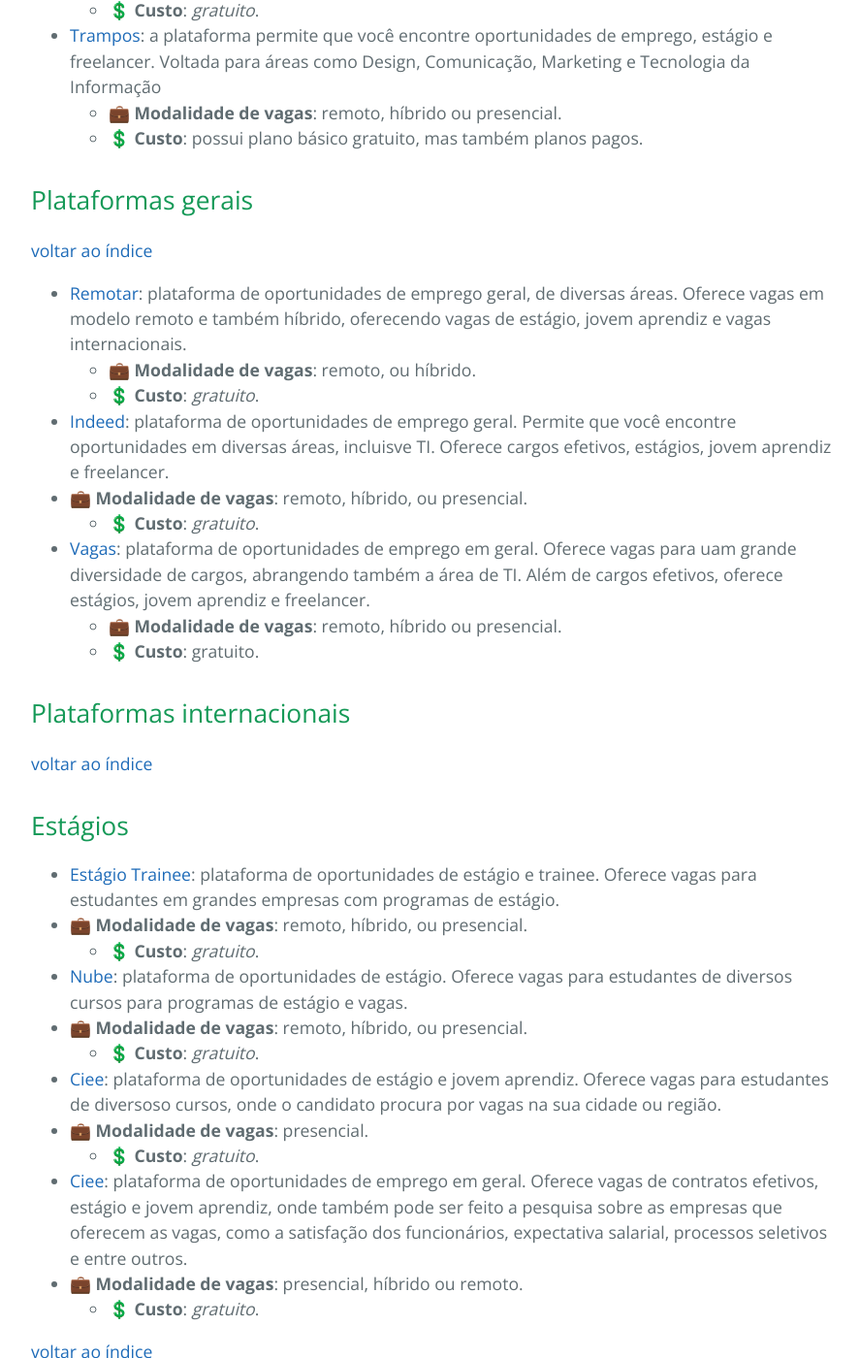
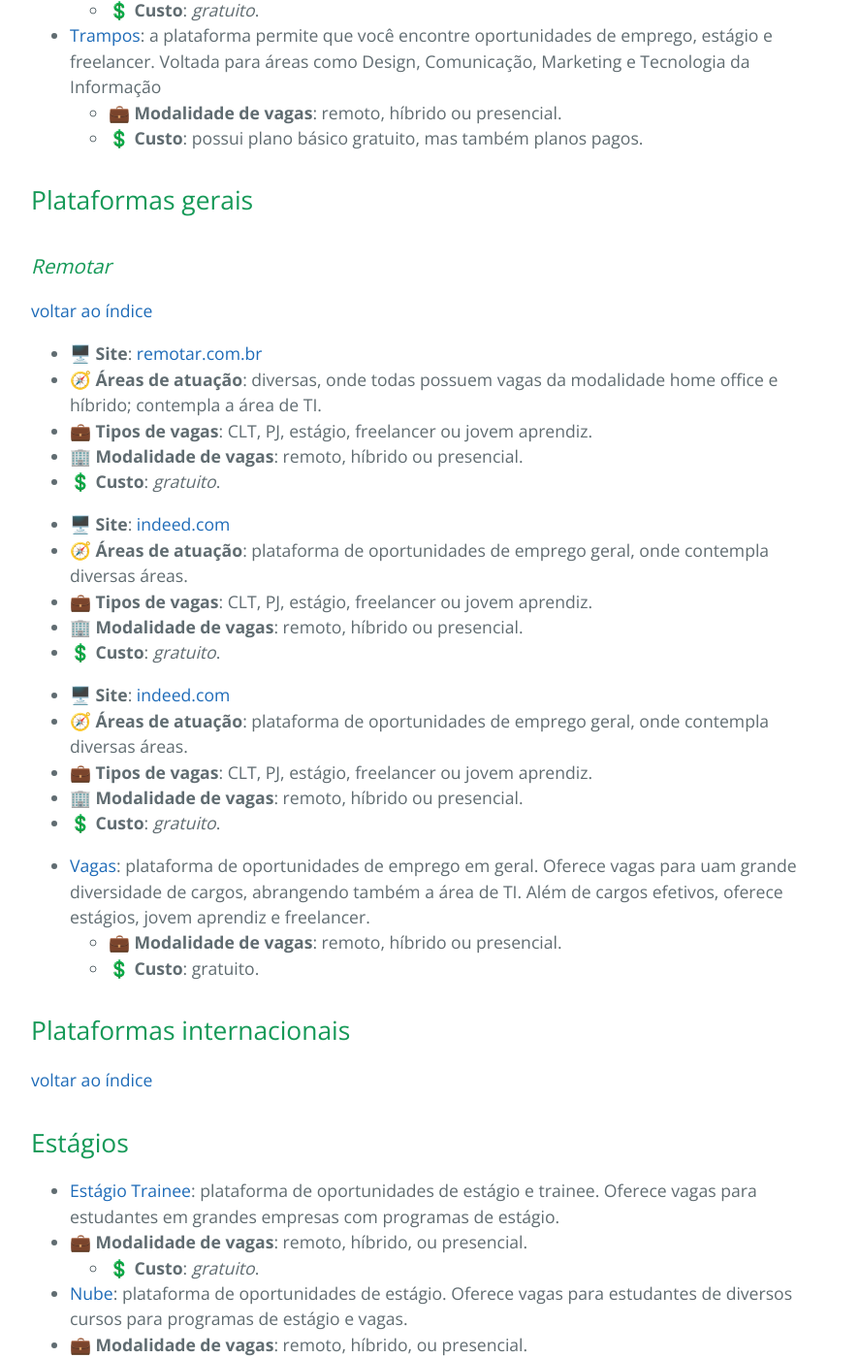
Before and after one commit to jonasmacedo42/stella, a Jekyll site: the page built from pages/formacao-e-carreira/plataformas-de-empregos-e-freelancers.md, in a window 1280 px wide and 1400 px high, scrolled down 1997 px. Shown: the whole window at 97% size, without its empty margins (192-1079 px from the left). Built offline with Jekyll 4.4.1, drawn with Linux system fonts in a browser that asks for light colours; the repository's description, which GitHub fills in, is left out.

Commit message:
adicionando o resto do fichamento dos sites

```diff
--- a/pages/formacao-e-carreira/plataformas-de-empregos-e-freelancers.md
+++ b/pages/formacao-e-carreira/plataformas-de-empregos-e-freelancers.md
@@ -66,15 +66,28 @@ Plataforma que conecta profissionais do trabalho remoto às melhores vagas selec
 
 ## Plataformas gerais
 
+### *Remotar*
+
 [voltar ao índice](#índice)
 
-- <a id="remotar" target="_blank" href="https://remotar.com.br">Remotar</a>: plataforma de oportunidades de emprego geral, de diversas áreas. Oferece vagas em modelo remoto e também híbrido, oferecendo vagas de estágio, jovem aprendiz e vagas internacionais.
-  - 💼 **Modalidade de vagas**: remoto, ou híbrido.
-   - 💲 **Custo**: *gratuito*.
+- 🖥️ **Site**: [remotar.com.br](https://remotar.com.br)
+- 🧭 **Áreas de atuação**: diversas, onde todas possuem vagas da modalidade home office e híbrido; contempla a área de TI.
+- 💼 **Tipos de vagas**: CLT, PJ, estágio, freelancer ou jovem aprendiz.
+- 🏢 **Modalidade de vagas**: remoto, híbrido ou presencial.
+- 💲 **Custo**: *gratuito*.
 
-- <a id="indeed" target="_blank" href="https://br.indeed.com">Indeed</a>: plataforma de oportunidades de emprego geral. Permite que você encontre oportunidades em diversas áreas, incluisve TI. Oferece cargos efetivos, estágios, jovem aprendiz e freelancer.
- - 💼 **Modalidade de vagas**: remoto, híbrido, ou presencial.
-   - 💲 **Custo**: *gratuito*.
+- 🖥️ **Site**: [indeed.com](https://br.indeed.com)
+- 🧭 **Áreas de atuação**:  plataforma de oportunidades de emprego geral, onde contempla diversas áreas.
+- 💼 **Tipos de vagas**: CLT, PJ, estágio, freelancer ou jovem aprendiz.
+- 🏢 **Modalidade de vagas**: remoto, híbrido ou presencial.
+- 💲 **Custo**: *gratuito*.
+
+- 🖥️ **Site**: [indeed.com](https://br.indeed.com)
+- 🧭 **Áreas de atuação**:  plataforma de oportunidades de emprego geral, onde contempla diversas áreas.
+- 💼 **Tipos de vagas**: CLT, PJ, estágio, freelancer ou jovem aprendiz.
+- 🏢 **Modalidade de vagas**: remoto, híbrido ou presencial.
+- 💲 **Custo**: *gratuito*.
+
 
 - <a id="vagas" target="_blank" href="https://www.vagas.com.br">Vagas</a>: plataforma de oportunidades de emprego em geral. Oferece vagas para uam grande diversidade de cargos, abrangendo também a área de TI. Além de cargos efetivos, oferece estágios, jovem aprendiz e freelancer.
   - 💼 **Modalidade de vagas**: remoto, híbrido ou presencial.
@@ -100,7 +113,7 @@ Plataforma que conecta profissionais do trabalho remoto às melhores vagas selec
  - 💼 **Modalidade de vagas**: presencial.
    - 💲 **Custo**: *gratuito*.
 
-- <a id="glassdoor" target="_blank" href="https://www.glassdoor.com.br/Job/Home/recentActivity.htm">Ciee</a>: plataforma de oportunidades de emprego em geral. Oferece vagas de contratos efetivos, estágio e jovem aprendiz, onde também pode ser feito a pesquisa sobre as empresas que oferecem as vagas, como a satisfação dos funcionários, expectativa salarial, processos seletivos e entre outros.
+- <a id="glassdoor" target="_blank" href="https://www.glassdoor.com.br/Job/Home/recentActivity.htm">Glassdoor</a>: plataforma de oportunidades de emprego em geral. Oferece vagas de contratos efetivos, estágio e jovem aprendiz, onde também pode ser feito a pesquisa sobre as empresas que oferecem as vagas, como a satisfação dos funcionários, expectativa salarial, processos seletivos e entre outros.
  - 💼 **Modalidade de vagas**: presencial, híbrido ou remoto.
    - 💲 **Custo**: *gratuito*.
 
```
